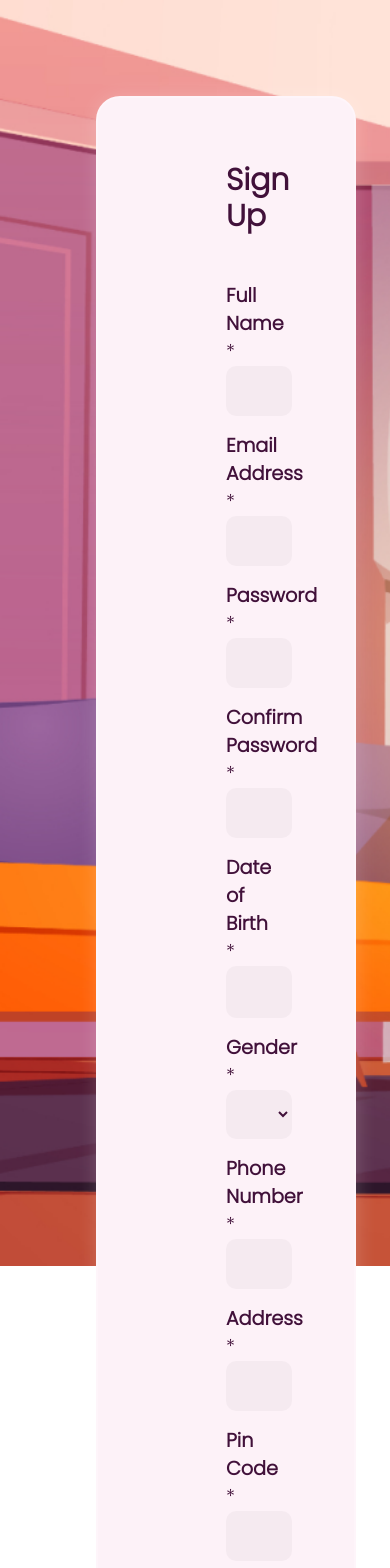
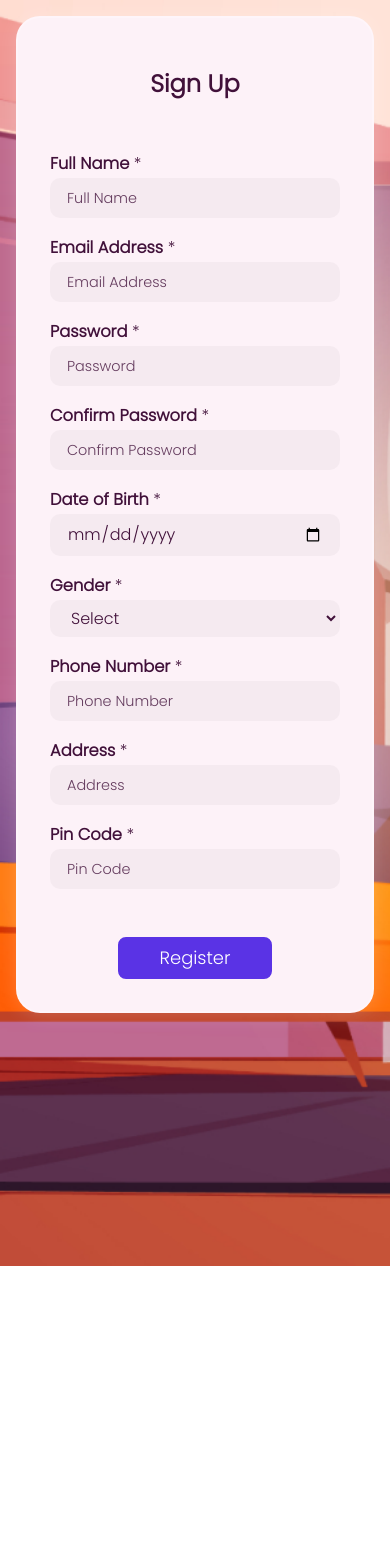
Before and after one commit to sahilhedau49/homeo-react, a React (Create React App) app: page /registration in a window 390 px wide. Shown: the top 1568 px of the page. After the commit the page ends 1266 px from the top, so only its background shows below. Built offline with nearby package versions, Linux system fonts and the light colour scheme.

Commit message:
Registration Page Responsive Done

```diff
--- a/src/components/Registration.css
+++ b/src/components/Registration.css
@@ -1,7 +1,6 @@
 * {
   font-family: "Poppins";
 }
-
 .reg-sec {
   width: 100%;
   height: 150vh;
@@ -9,7 +8,6 @@
   background-size: cover;
   background-repeat: no-repeat;
 }
-
 .reg-sec input,
 .reg-sec select {
   width: 100%;
@@ -19,42 +17,35 @@
   border: 1px solid transparent;
   border-radius: 10px;
 }
-
 .reg-sec input:focus,
 .reg-sec select:focus {
   border: 1px solid #222;
 }
-
 .reg-sec label {
   margin-top: 2rem;
   font-size: 1.2rem;
   font-weight: bold;
 }
-
 .reg-sec h2,
 .form {
   color: #41113a;
 }
-
 .form {
   border: 2px solid rgba(255, 255, 255, 0.2);
   box-shadow: 1px 1px 20px rgba(255, 255, 255, 0.2);
 }
-
 .reg-sec input::placeholder {
   color: #41113a;
   font-size: 1rem;
   font-weight: normal;
   opacity: 0.8;
 }
-
 .reg-sec input:-webkit-autofill,
 .reg-sec select:-webkit-autofill {
   -webkit-text-fill-color: #41113a;
   background: transparent;
   transition: background-color 5000s ease-in-out 0s;
 }
-
 .reg-sec .btn {
   display: block;
   margin-top: 3rem;
@@ -70,13 +61,44 @@
   margin-left: auto;
   margin-right: auto;
 }
-
 .reg-sec .btn:hover {
   border: 2px solid #3700ff;
   background: transparent;
   color: #2a00c4;
 }
-
 .reg-sec span {
   font-weight: normal;
 }
+
+@media screen and (max-width: 900px) {
+  .reg-sec {
+    width: 100%;
+    height: 150vh;
+    background: url(/src/images/registration-bg.png);
+    background-size: cover;
+    background-repeat: no-repeat;
+    padding: 1rem;
+  }
+  .form {
+    width: 100%;
+    font-size: medium;
+    padding: 2rem;
+  }
+  .form h2 {
+    font-size: x-large;
+    margin-top: 1rem;
+  }
+  .reg-sec input,
+  .reg-sec select {
+    padding: 5px 1rem;
+  }
+  .reg-sec label {
+    font-size: 1.02rem;
+  }
+  .reg-sec input::placeholder {
+    font-size: 0.9rem;
+  }
+  .reg-sec span {
+    font-weight: lighter;
+  }
+}
--- a/tailwind.config.js
+++ b/tailwind.config.js
@@ -3,6 +3,18 @@ module.exports = {
   content: ["./src/**/*.{js,jsx,ts,tsx}"],
   theme: {
     extend: {},
+    theme: {
+      screens: {
+        sm: "576px",
+        // => @media (min-width: 576px) { ... }
+
+        md: "960px",
+        // => @media (min-width: 960px) { ... }
+
+        lg: "1440px",
+        // => @media (min-width: 1440px) { ... }
+      },
+    },
   },
   plugins: [],
 };
```
